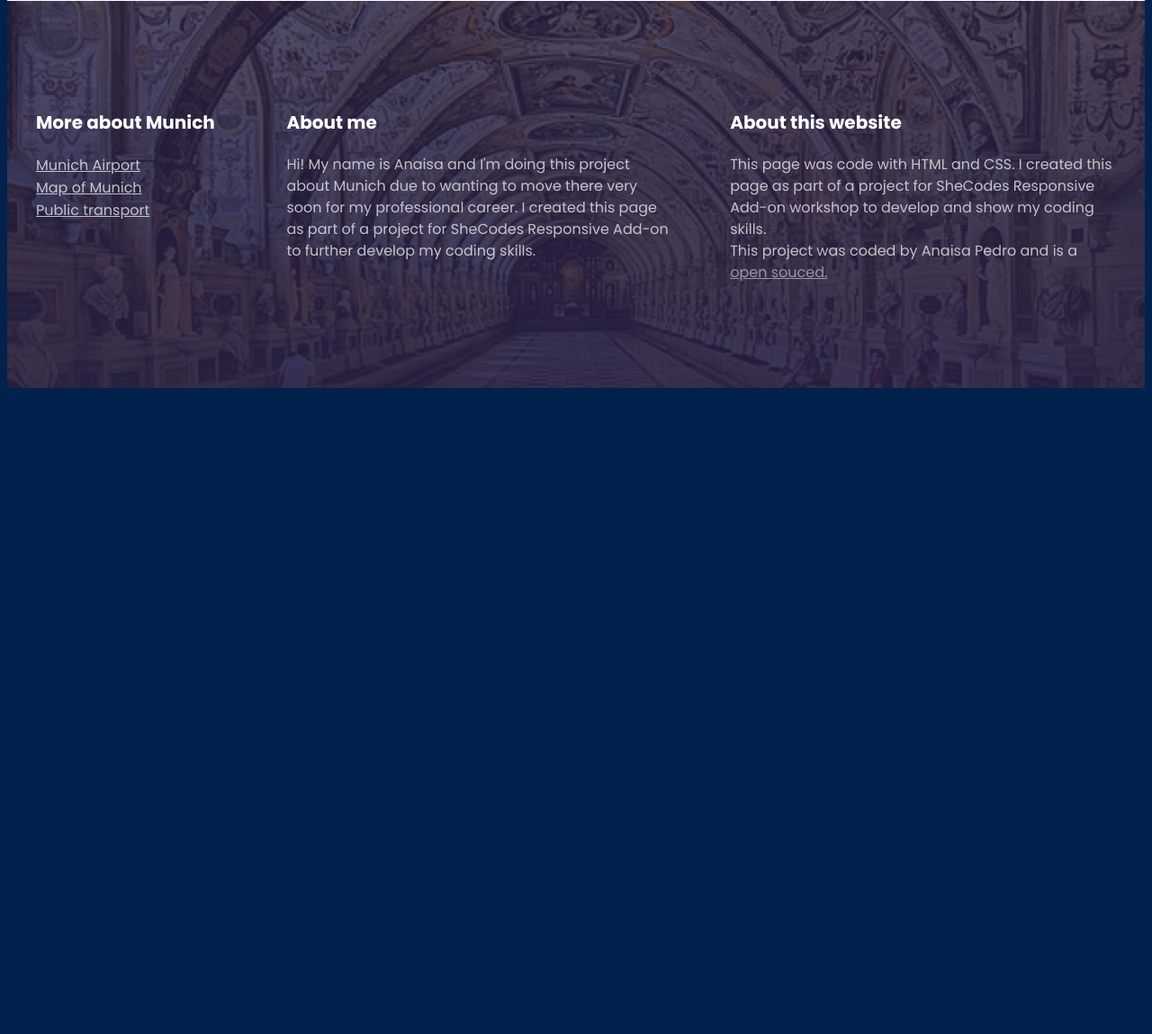
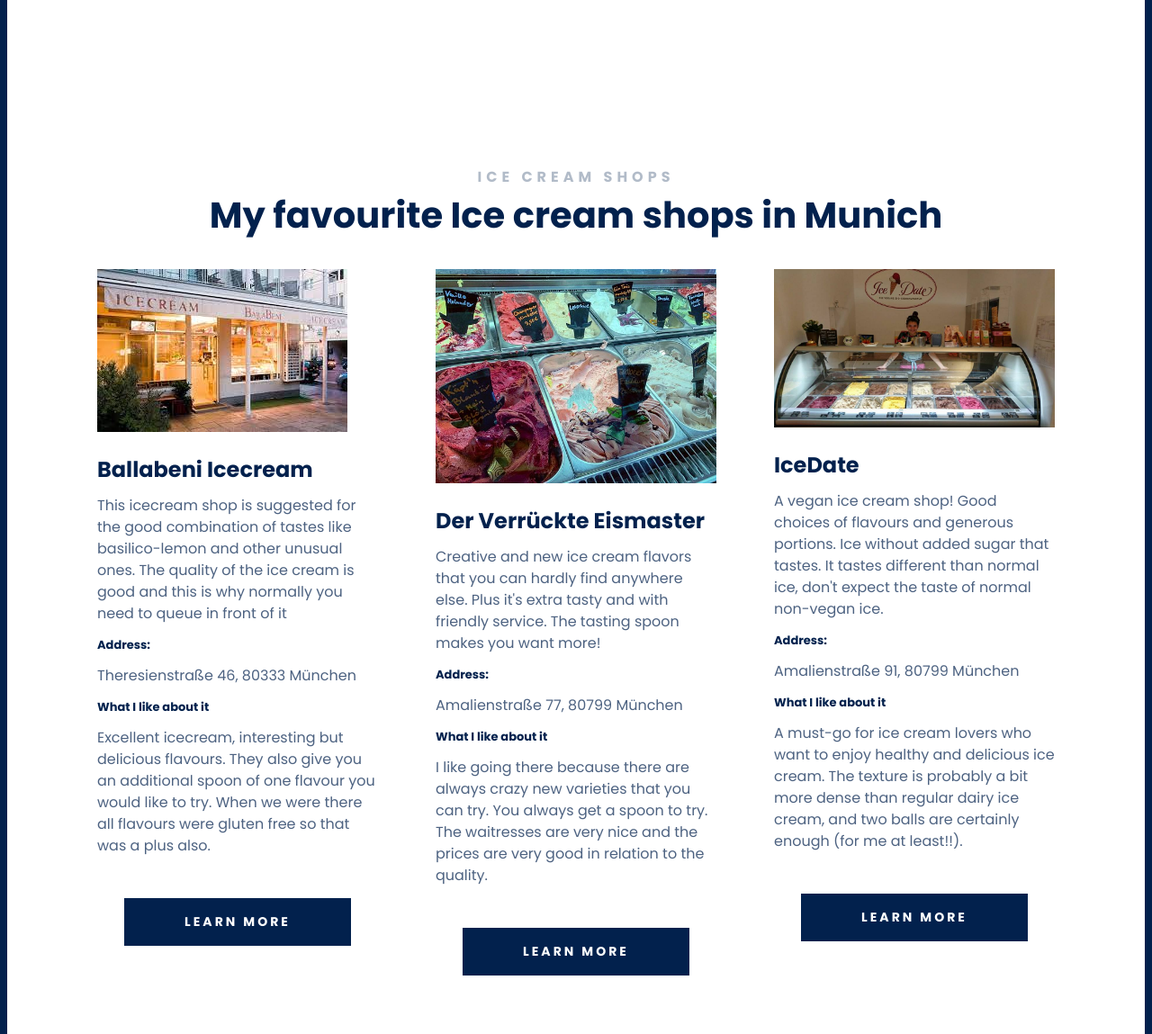
Before and after one commit to Isapedro/Munich-Project-Responsive-Add-on, a plain HTML site: page index.html in a window 1280 px wide. Shown: the part 1411-2560 px from the top of the page at 90% size. Before the commit the page ends 1850 px from the top, so only its background shows below. Drawn offline with Linux system fonts and the light colour scheme.

Commit message:
added new section-cards

```diff
--- a/index.html
+++ b/index.html
@@ -25,8 +25,7 @@
             <img
               src="/images/Oktoberfest-Munich.png"
               alt="Oktoberfest"
-              class="img-responsive"
-            />
+              class="img-responsive" />
           </div>
           <div>
             <h2>Why Munich?</h2>
@@ -47,6 +46,103 @@
               tourist destination and a convention centre. Book publishing and
               printing and television production are also important.
             </p>
+          </div>
+        </section>
+        <section class="secondary">
+          <h2 class="text-center">Ice Cream Shops</h2>
+          <h3 class="text-center">My favourite Ice cream shops in Munich</h3>
+          <div class="grid grid-3-columns">
+            <div class="card">
+              <div class="card-hearder">
+                <img
+                  src="/images/ballabeni.jpg"
+                  alt=""
+                  class="img-responsive" />
+              </div>
+              <div class="card-body">
+                <h4>Ballabeni Icecream</h4>
+                <p>
+                  This icecream shop is suggested for the good combination of
+                  tastes like basilico-lemon and other unusual ones. The quality
+                  of the ice cream is good and this is why normally you need to
+                  queue in front of it
+                </p>
+                <h5>Address:</h5>
+                <p>Theresienstraße 46, 80333 München</p>
+                <h5>What I like about it</h5>
+                <p>
+                  Excellent icecream, interesting but delicious flavours. They
+                  also give you an additional spoon of one flavour you would
+                  like to try. When we were there all flavours were gluten free
+                  so that was a plus also.
+                </p>
+              </div>
+              <div class="card-footer">
+                <a href="https://www.ballabeni.de/" target="_blank" class="btn"
+                  >Learn more</a
+                >
+              </div>
+            </div>
+            <div class="card">
+              <div class="card-hearder">
+                <img
+                  src="/images/der-verruckte-eismacher.jpg"
+                  alt=""
+                  class="img-responsive" />
+              </div>
+              <div class="card-body">
+                <h4>Der Verrückte Eismaster</h4>
+                <p>
+                  Creative and new ice cream flavors that you can hardly find
+                  anywhere else. Plus it's extra tasty and with friendly
+                  service. The tasting spoon makes you want more!
+                </p>
+                <h5>Address:</h5>
+                <p>Amalienstraße 77, 80799 München</p>
+                <h5>What I like about it</h5>
+                <p>
+                  I like going there because there are always crazy new
+                  varieties that you can try. You always get a spoon to try. The
+                  waitresses are very nice and the prices are very good in
+                  relation to the quality.
+                </p>
+              </div>
+              <div class="card-footer">
+                <a href="https://www.dvem.de/" target="_blank" class="btn"
+                  >Learn more</a
+                >
+              </div>
+            </div>
+            <div class="card">
+              <div class="card-hearder">
+                <img src="/images/icedate.jpg" alt="" class="img-responsive" />
+              </div>
+              <div class="card-body">
+                <h4>IceDate</h4>
+                <p>
+                  A vegan ice cream shop! Good choices of flavours and generous portions.
+                  Ice without added sugar that tastes. It tastes different than
+                  normal ice, don't expect the taste of normal non-vegan ice.
+                </p>
+                <h5>Address:</h5>
+                <p>Amalienstraße 91, 80799 München</p>
+                <h5>What I like about it</h5>
+                <p>
+                  A must-go for ice cream lovers who want to enjoy healthy and
+                  delicious ice cream. The texture is probably a bit more dense
+                  than regular dairy ice cream, and two balls are certainly
+                  enough (for me at least!!).
+                </p>
+              </div>
+              <div class="card-footer">
+                <a
+                  href="https://www.icedate.com/en/"
+                  target="_blank"
+                  class="btn"
+                  >Learn more</a
+                >
+              </div>
+            </div>
           </div>
         </section>
       </main>
--- a/src/styles.css
+++ b/src/styles.css
@@ -19,8 +19,38 @@
 }
 .img-responsive{
   max-width: 100%;
-  ;
+  display: block;
 }
+.text-center{
+  text-align: center;
+}
+.grid-3-columns{
+  grid-template-columns: 1fr 1fr 1fr;
+}
+.card{
+  background-color: white;
+  margin: 30px 0;
+}
+.card-body{
+  padding: 30px 0;
+}
+.card-footer{
+  padding: 0 30px 30px;
+}
+.btn{
+  display: block;
+  color: white;
+  font-weight: 700;
+  font-size: 14px;
+  line-height: 21px;
+  text-align: center;
+  letter-spacing: 3px;
+  text-transform: uppercase;
+  padding: 16px;
+  background-color: #02214D;
+  text-decoration: none;
+}
+
 header {
   background-image: linear-gradient(rgba(0, 0, 0, 0.2), rgba(0, 0, 0, 0.6)),
     url(../images/munich.jpg);
@@ -64,9 +94,12 @@
   display: inline-block;
  }
 section{
-  max-width: 1200px;
+  max-width: 100%;
   margin: 0 auto;
-  padding: 100px 0;
+  padding: 100px;
+}
+section .secondary{
+  background-color: #f8f8f8;
 }
 main{
   background-color: white;
@@ -85,6 +118,20 @@
   font-weight: 700;
   font-size: 40px;
   line-height: 1.5;
+  color: #02214D;
+  margin: 0;
+}
+main h4{
+  font-weight: 700;
+  font-size: 24px;
+  line-height: 1;
+  color: #02214D;
+  margin: 0;
+}
+main h5{
+  font-weight: 700;
+  font-size: 13px;
+  line-height: 1;
   color: #02214D;
   margin: 0;
 }
```
Also changed, not shown: images/ballabeni.jpg (added), images/der-verruckte-eismacher (1).jpg (added), images/der-verruckte-eismacher.jpg (added), images/icedate.jpg (added), 2 other files.
